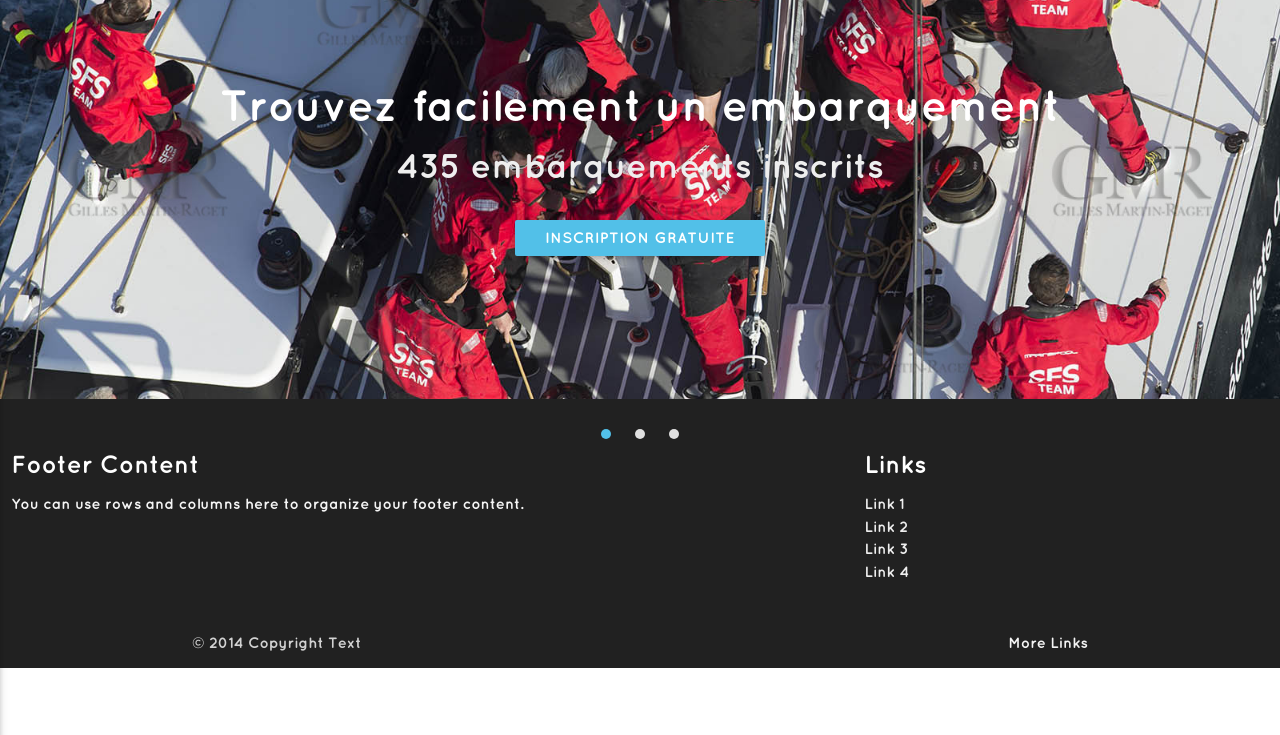
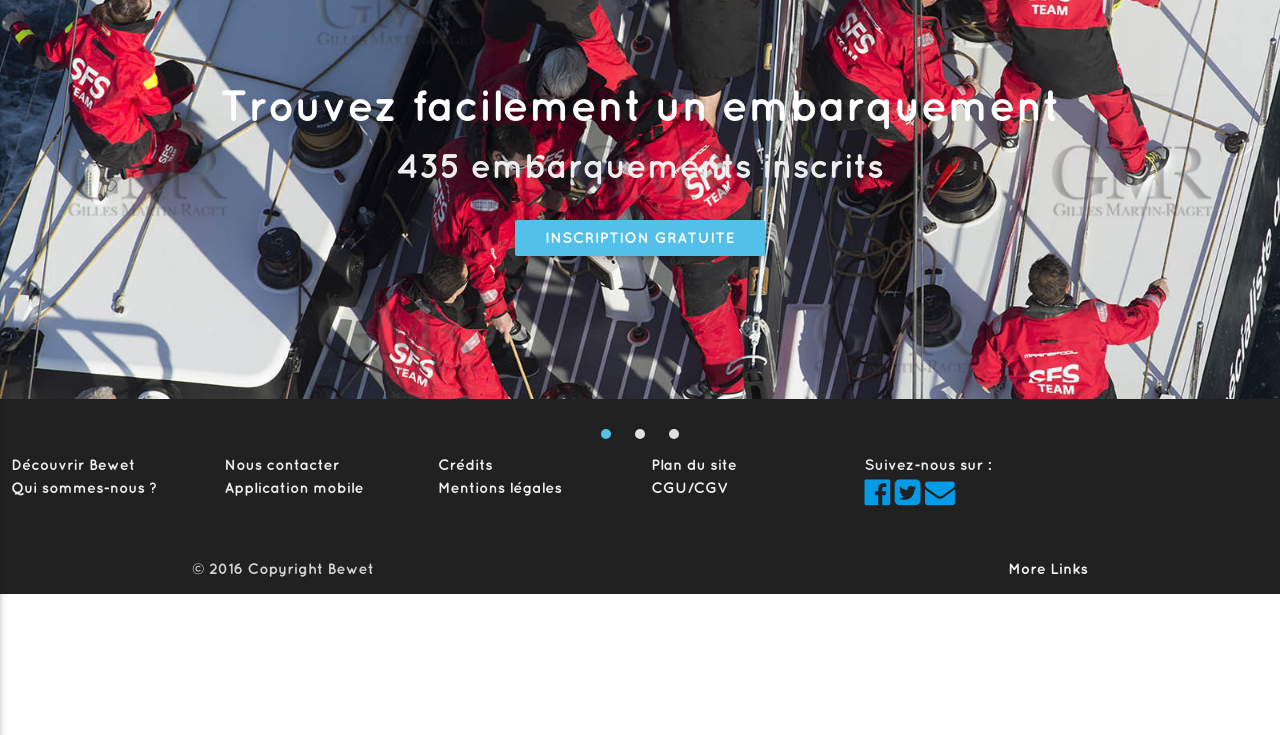
Before and after one commit to jdembdr/bewet, a Django app: page / in a window 1280 px wide. Shown: the part 65-800 px from the top of the page. Run offline with Django 3.2, Linux system fonts and the light colour scheme; some libraries are stand-ins or nearby versions.

Commit message:
fix footer

```diff
--- a/landing/templates/welcome.html
+++ b/landing/templates/welcome.html
@@ -21,6 +21,7 @@ main {
 nav ul a:hover, .btn{
     background-color: #52c0e8;
 }
+
 footer.page-footer{
   margin-top: 0px;
   padding-top: 0px;
@@ -102,23 +103,43 @@ footer.page-footer{
 
 <footer class="page-footer grey darken-4">
     <div class="row" >
-        <div class="col l6 s12">
-            <h5 class="white-text">Footer Content</h5>
-            <p class="grey-text text-lighten-4">You can use rows and columns here to organize your footer content.</p>
+        <div class="col l2 s12">
+            <ul>
+                <li><a class="grey-text text-lighten-3" href="#!">Découvrir Bewet</a></li>
+                <li><a class="grey-text text-lighten-3" href="#!">Qui sommes-nous ?</a></li>
+            </ul>
         </div>
-        <div class="col l4 offset-l2 s12">
-            <h5 class="white-text">Links</h5>
+        <div class="col l2 s12">
             <ul>
-                <li><a class="grey-text text-lighten-3" href="#!">Link 1</a></li>
-                <li><a class="grey-text text-lighten-3" href="#!">Link 2</a></li>
-                <li><a class="grey-text text-lighten-3" href="#!">Link 3</a></li>
-                <li><a class="grey-text text-lighten-3" href="#!">Link 4</a></li>
+                <li><a class="grey-text text-lighten-3" href="#!">Nous contacter</a></li>
+                <li><a class="grey-text text-lighten-3" href="#!">Application mobile</a></li>
+            </ul>
+        </div>
+        <div class="col l2 s12">
+            <ul>
+                <li><a class="grey-text text-lighten-3" href="#!">Crédits</a></li>
+                <li><a class="grey-text text-lighten-3" href="#!">Mentions légales</a></li>
+            </ul>
+        </div>
+        <div class="col l2 s12">
+            <ul>
+                <li><a class="grey-text text-lighten-3" href="#!">Plan du site</a></li>
+                <li><a class="grey-text text-lighten-3" href="#!">CGU/CGV</a></li>
+            </ul>
+        </div>
+        <div class="col l2 s12">
+            <ul>
+                <li class="grey-text text-lighten-3">Suivez-nous sur :</li>
+                <li>  <a href="#"><i class="fa fa-facebook-official fa-2x" aria-hidden="true"></i></a>
+                    <a href="#"><i class="fa fa-twitter-square fa-2x" aria-hidden="true"></i></a>
+                    <a href="#"><i class="fa fa-envelope fa-2x" aria-hidden="true"></i></a>
+                </li>
             </ul>
         </div>
     </div>
     <div class="footer-copyright grey darken-4">
         <div class="container">
-            © 2014 Copyright Text
+            © 2016 Copyright Bewet
             <a class="grey-text text-lighten-4 right" href="#!">More Links</a>
         </div>
     </div>
--- a/templates/base.html
+++ b/templates/base.html
@@ -9,6 +9,7 @@
         <meta name="viewport" content="width=device-width, initial-scale=1, user-scalable=no"/>
 
         <link rel="stylesheet" href="{% static 'css/font-quicksand.css' %}"/>
+        <link rel="stylesheet" href="{% static 'css/font-awesome.css' %}"/>
         <link rel="stylesheet" href="{% static 'css/jquery-ui.css' %}"/>
         <link rel="stylesheet" href="{% static 'css/materialize.css' %}"/>
         <link rel="stylesheet" href="http://fonts.googleapis.com/icon?family=Material+Icons"/>
```
